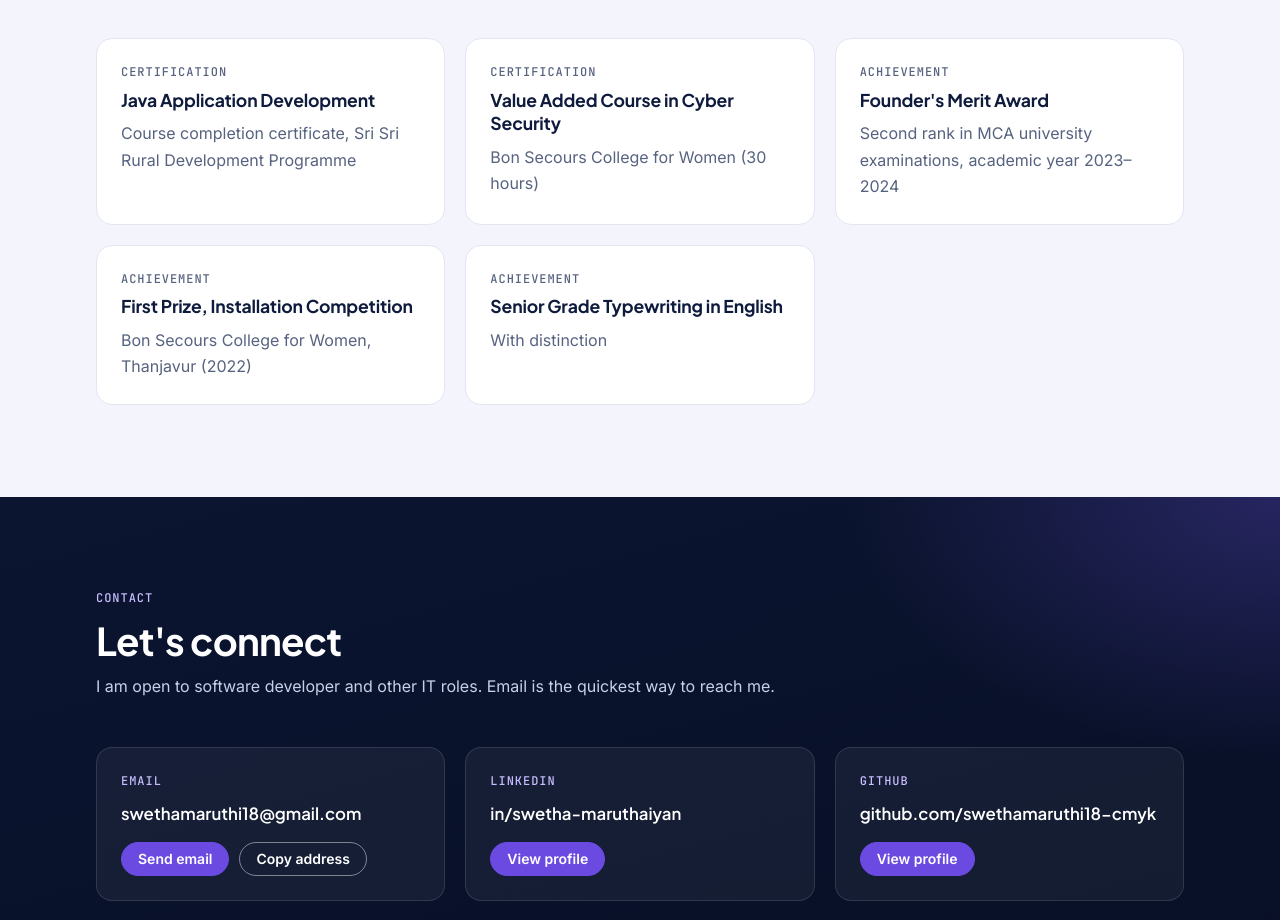
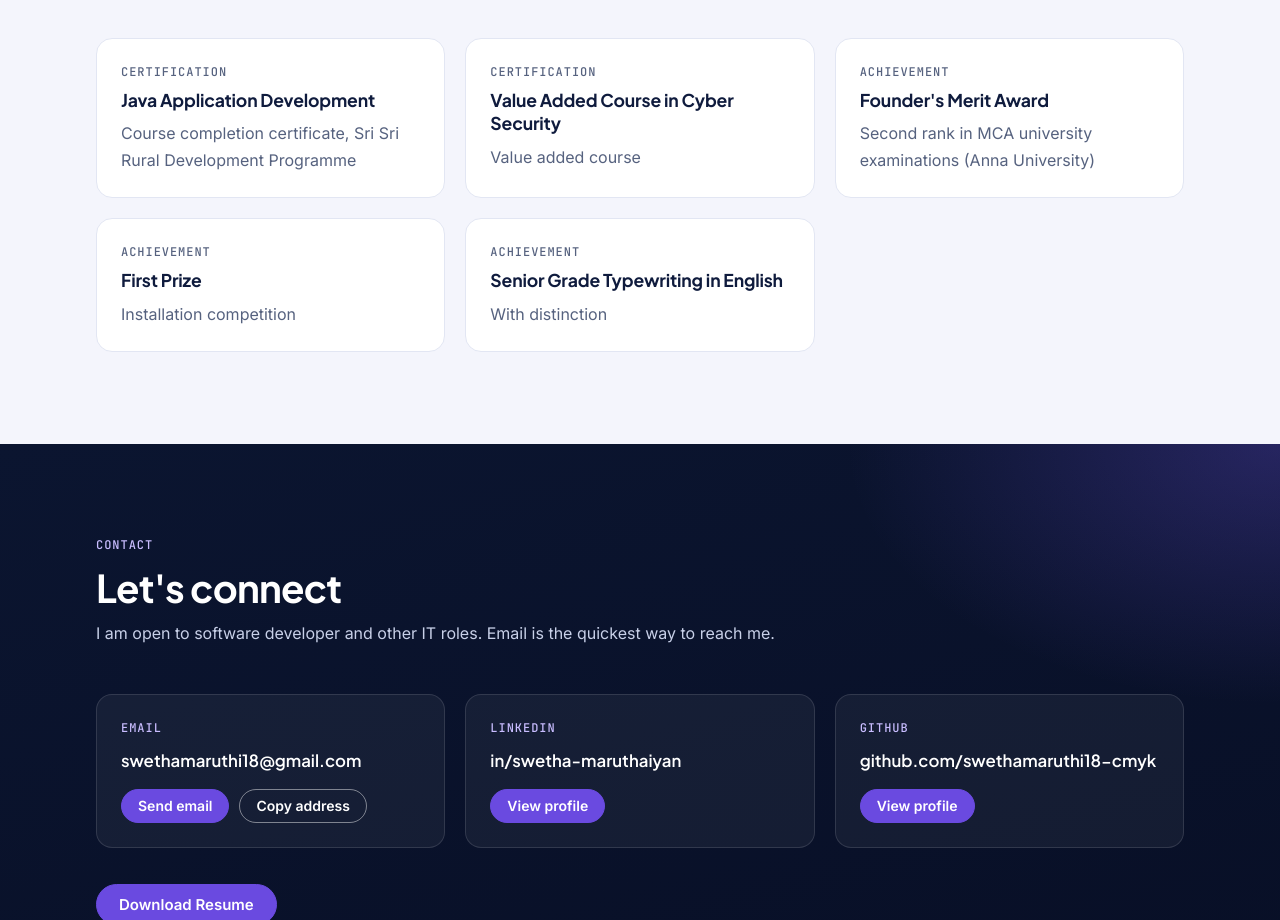
Before and after one commit to swethamaruthi18-cmyk/Portfolio, a plain HTML site: page index.html in a window 1280 px wide. Shown: the part 4580-5500 px from the top of the page. Drawn offline with Linux system fonts and the light colour scheme.

Commit message:
Update portfolio and resume
Co-Authored-By: Claude Sonnet 5.5 <noreply@anthropic.com>
Claude-Session: https://claude.ai/code/session_017SQsjzZBTqS81d7cTvoAxx

```diff
--- a/index.html
+++ b/index.html
@@ -262,17 +262,17 @@
           <article class="card cert reveal">
             <p class="label">Certification</p>
             <h3>Value Added Course in Cyber Security</h3>
-            <p>Bon Secours College for Women (30 hours)</p>
+            <p>Value added course</p>
           </article>
           <article class="card cert reveal">
             <p class="label">Achievement</p>
             <h3>Founder's Merit Award</h3>
-            <p>Second rank in MCA university examinations, academic year 2023&ndash;2024</p>
+            <p>Second rank in MCA university examinations (Anna University)</p>
           </article>
           <article class="card cert reveal">
             <p class="label">Achievement</p>
-            <h3>First Prize, Installation Competition</h3>
-            <p>Bon Secours College for Women, Thanjavur (2022)</p>
+            <h3>First Prize</h3>
+            <p>Installation competition</p>
           </article>
           <article class="card cert reveal">
             <p class="label">Achievement</p>
```
Also changed, not shown: 1 other file.
